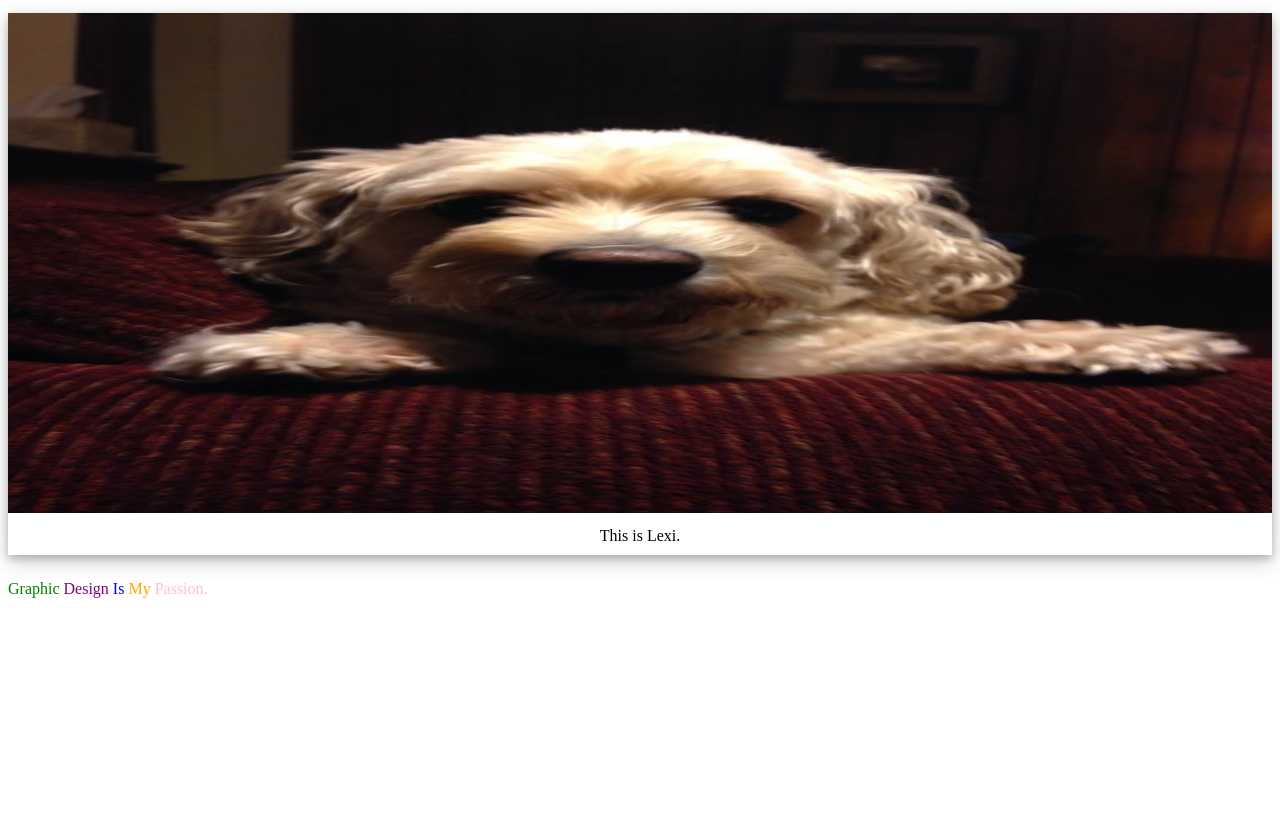
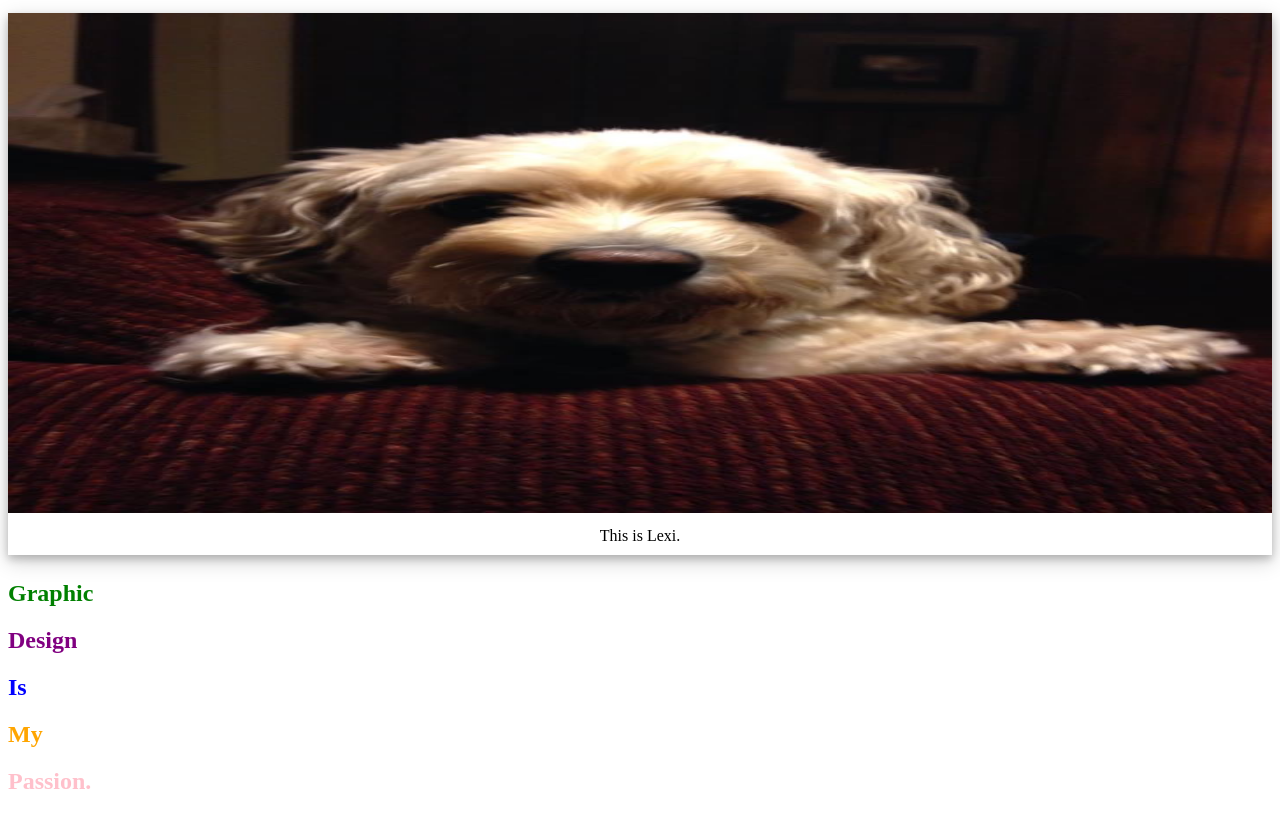
Before and after one commit to alisonkwork/alison_test, a plain HTML site: page index.html in a window 1280 px wide. Shown: the part 101-915 px from the top of the page. Before the commit the page ends 800 px from the top, so only its background shows below. Drawn offline with Linux system fonts and the light colour scheme.

Commit message:
Changes to index.html

```diff
--- a/index.html
+++ b/index.html
@@ -32,11 +32,10 @@ div.container {
             This is Lexi.
         </div>
     </div>
-    <p><span style="color: green" "font-size: 30px">Graphic </span>
-        <span style="color: purple">Design </span>
-        <span style="color: Blue">Is </span>
-        <span style="color: Orange">My </span>
-        <span style="color: Pink">Passion.</span>
-    </p>
+    <h2><span style="color: green">Graphic </span></h2>
+    <h2><span style="color: purple">Design </span></h2>
+    <h2><span style="color: Blue">Is </span></h2>
+    <h2><span style="color: Orange">My </span></h2>
+    <h2><span style="color: Pink">Passion.</span></h2>
 </body>
 </html>
```
